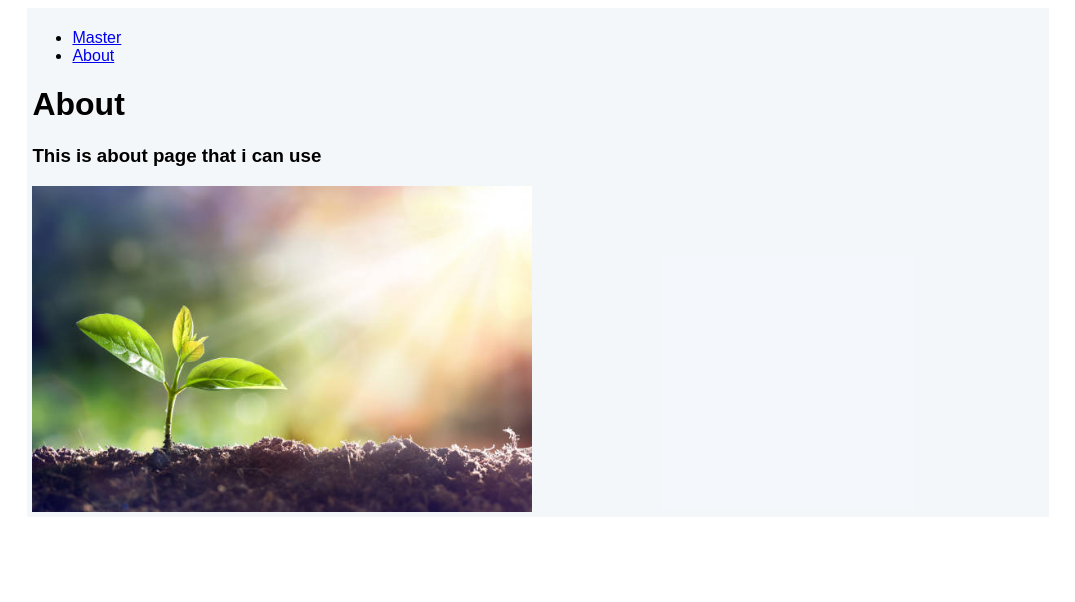
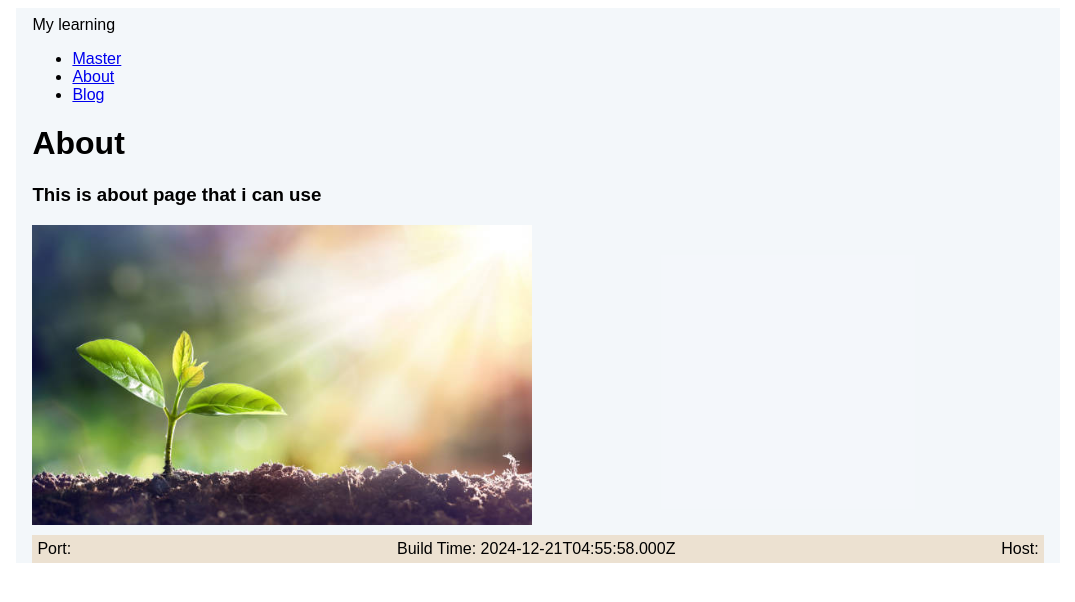
Before and after one commit to tmjishan/fbee, a Gatsby site: page /about in a window 1280 px wide. Shown: the whole page, without its empty margins (102-1177 px from the left). Built offline with nearby package versions, Linux system fonts and the light colour scheme; Gatsby itself is replaced by a stand-in of ours.

Commit message:
fetch data from GraphQL

```diff
--- a/gatsby-config.js
+++ b/gatsby-config.js
@@ -4,7 +4,7 @@
 module.exports = {
   siteMetadata: {
     siteUrl: `https://www.yourdomain.tld`,
-    title: `fast site to go`
+    title: `My learning`
   },
   plugins: [
     "gatsby-plugin-image",
--- /dev/null
+++ b/src/components/footer.js
@@ -0,0 +1,28 @@
+import * as React from 'react'
+import { useStaticQuery,graphql } from 'gatsby'
+import {ul} from './footer.module.css'
+
+const Footer =()=>{
+
+const data = useStaticQuery(graphql`
+    query {
+  site {
+    port
+    buildTime
+    host
+  }
+}
+    `)
+    return(
+        <div>
+            <ul className={ul}>
+            <li>Port: {data.site.port}</li>
+            <li>Build Time: {data.site.buildTime}</li>
+            <li>Host: {data.site.host}</li>
+            </ul>
+        </div>
+    )
+}
+
+
+export default Footer
--- /dev/null
+++ b/src/components/footer.module.css
@@ -0,0 +1,8 @@
+.ul{
+    list-style: none;
+    display: flex;
+    justify-content: space-between;
+    background-color: rgba(222, 184, 135, 0.356);
+    margin: 10px 0;
+    padding: 5px 5px;
+}
--- a/src/components/layout.js
+++ b/src/components/layout.js
@@ -1,20 +1,34 @@
-import { Link } from "gatsby"
+import { Link,useStaticQuery,graphql } from "gatsby"
 import * as React from "react"
-import { headLine, container, navLinks, navLinkItem, navLinkText } from './layout.module.css'
+import { headLine, container, navLinks, navLinkItem, navLinkText,siteTitle } from './layout.module.css'
+
+import Footer from "./footer"
 
 const Layout = ({ pageTitle, children }) => {
+    const data = useStaticQuery(graphql`
+        query{
+        site {
+    siteMetadata {
+      title
+    }
+  }
+        }
+        `)
     return (
         <div className={container}>
+            <header className={siteTitle}>{data.site.siteMetadata.title}</header>
             <nav>
                 <ul className={navLinks}>
                     <li className={navLinkItem}><Link className={navLinkText} to="/">Master</Link></li>
                     <li className={navLinkItem}><Link className={navLinkText} to="/about">About</Link></li>
+                    <li className={navLinkItem}><Link className={navLinkText} to="/blog">Blog</Link></li>
                 </ul>
             </nav>
             <main >
                 <h1 className={headLine}>{pageTitle}</h1>
                 {children}
             </main>
+            <Footer></Footer>
         </div>
     )
 }
--- a/src/components/layout.module.css
+++ b/src/components/layout.module.css
@@ -3,7 +3,9 @@
     max-width: 80%;
     font-family: sans-serif;
     background-color: rgba(242, 246, 250, 0.863);
-    padding: 5px;
+    padding-top: .5rem;
+    padding-left: 1rem;
+    padding-right: 1rem;
  }
 .head-line{
     color: rgb(255, 102, 0);
@@ -30,3 +32,9 @@
   .nav-link-text:hover{
     color: sandybrown;
   }
+  .site-title {
+    font-size: 3rem;
+    color: gray;
+    font-weight: 700;
+    margin: 3rem 0;
+  }
--- /dev/null
+++ b/src/components/seo.js
@@ -0,0 +1,23 @@
+import * as React from "react"
+import { useStaticQuery,graphql } from "gatsby"
+
+
+const Seo = ({title})=>{
+const data = useStaticQuery(graphql`
+
+    query{
+        site {
+    siteMetadata {
+      title
+    }
+  }
+        }
+    `)
+
+    return(
+        <title>{title} | {data.site.siteMetadata.title}</title>
+    )
+}
+
+
+export default Seo
--- a/src/pages/about.js
+++ b/src/pages/about.js
@@ -1,6 +1,7 @@
 import * as React from "react"
 import Layout from "../components/layout"
 import { StaticImage } from "gatsby-plugin-image"
+import Seo from "../components/seo"
 const AboutMe =()=>{
     return(
         <Layout pageTitle={'About'}>
@@ -9,10 +10,11 @@ const AboutMe =()=>{
         alt="seed"
         src="../image/seed.jpg"
         width={500}
+        height={300}
         />
         </Layout>
     )
 }
 
-export const Head = ()=> <title>About Me</title>
 export default AboutMe
+export const Head = ()=> <Seo title="About" />
--- a/src/pages/index.js
+++ b/src/pages/index.js
@@ -1,6 +1,7 @@
 import * as React from "react"
 import Layout from "../components/layout"
 import { StaticImage } from "gatsby-plugin-image"
+import Seo from "../components/seo"
 
 const IndexPage = () => {
   return (
@@ -10,6 +11,7 @@ const IndexPage = () => {
         alt="Plant"
         src="https://selfsustainingecosystem.com/wp-content/uploads/2018/09/noth-garden-blog-terrarium-la-gi-lich-su-terrarium-1.jpg"
         width={500}
+        height={300}
       />
     </Layout>
   )
@@ -17,4 +19,4 @@ const IndexPage = () => {
 
 export default IndexPage
 
-export const Head = () => <title>Master Page</title>
+export const Head = () => <Seo title="Master Page" />
```
Also changed, not shown: src/pages/blog.js (added, +14 -0 lines).
